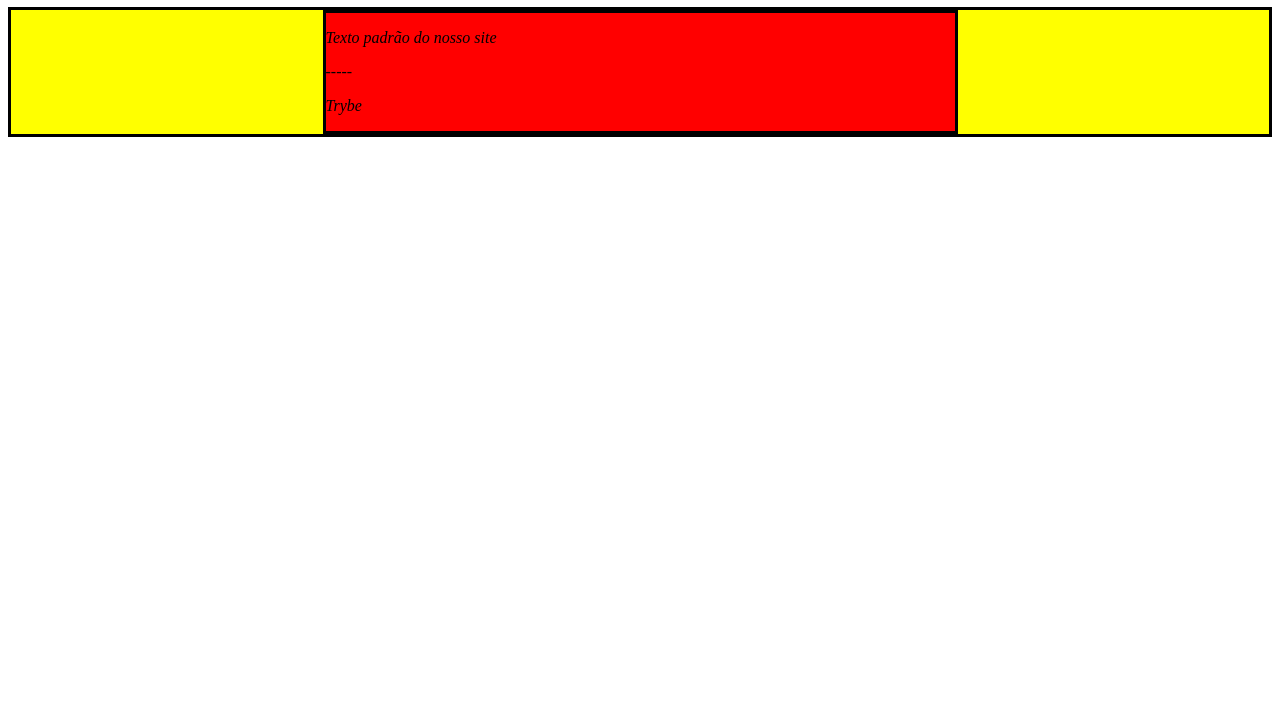
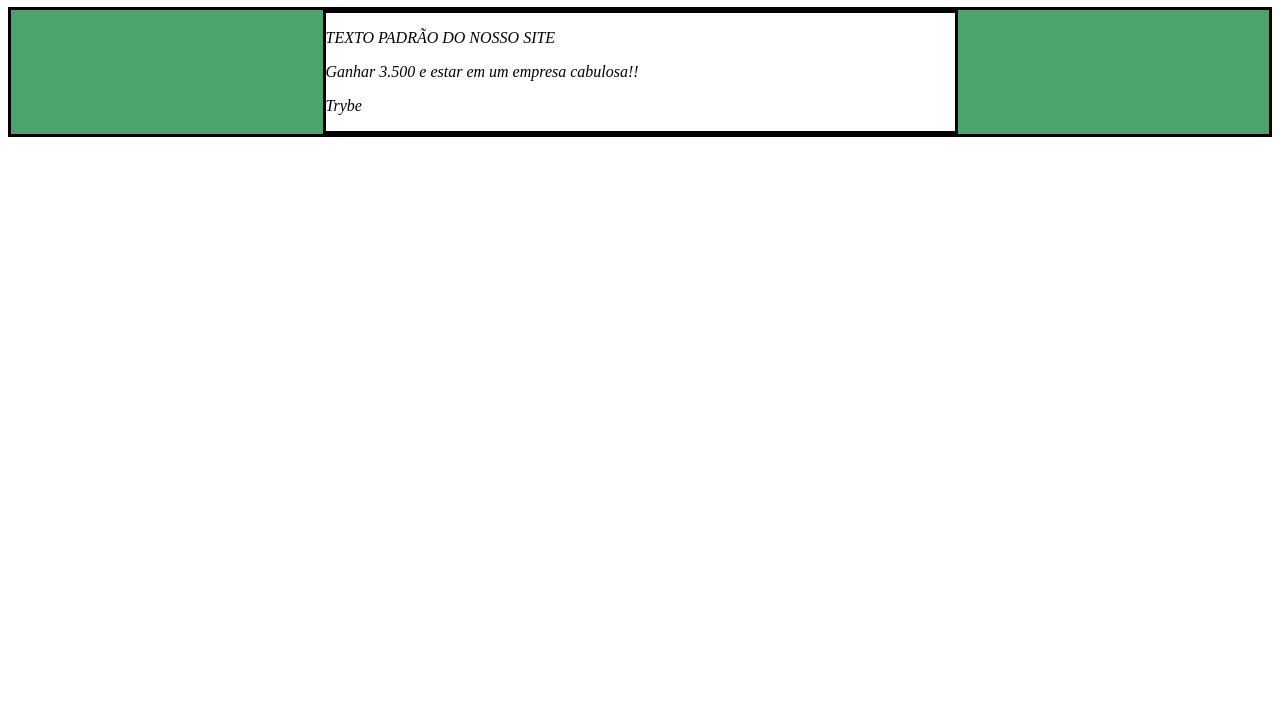
Before and after one commit to WendellCoast/trybe-exercises, a plain HTML site: page bloco_5/dia_1/index.html in a window 1280 px wide. Shown: the part 73-800 px from the top of the page. Drawn offline with Linux system fonts and the light colour scheme.

Commit message:
[Exercicio 2 - Concluido]

```diff
--- a/bloco_5/dia_1/index.html
+++ b/bloco_5/dia_1/index.html
@@ -1,5 +1,6 @@
 <!DOCTYPE html>
 <html>
+
 <head>
   <meta charset="UTF-8" />
   <meta name="viewport" content="width=device-width" />
@@ -10,6 +11,7 @@
       border-color: black;
       border-style: solid;
     }
+
     .title {
       text-align: center;
     }
@@ -29,6 +31,7 @@
     }
   </style>
 </head>
+
 <body>
   <h1 class="title">Exercício 5.1 - JavaEscripito </h1>
   <div class="main-content">
@@ -51,6 +54,49 @@
 Crie uma função que modifique todo o texto da tag <p> para maiúsculo.
 Crie uma função que exiba o conteúdo de todas as tags <p> no console.
     */
+    document.getElementsByTagName("p")[1].innerText = 'Penso em estar trabalhando numa empresa de bom porte, ganhando pelo menos R$3.500 por mês.'
+
+  </script>
+  <script>
+    //Exercício 1
+    function changeText() {
+      let paragraph = document.getElementsByTagName('p')[1];
+      paragraph.innerHTML = "Ganhar 3.500 e estar em um empresa cabulosa!!"
+    }
+    changeText();
+    //Exercício 2
+    function changeSquareToGreen() {
+      let squareYellow = document.getElementsByClassName('main-content')[0];
+      squareYellow.style.background = "rgb(76,164,109)";
+    }
+    changeSquareToGreen();
+    //Exercício 3
+    function changeSquareToWhite() {
+      let squareRed = document.getElementsByClassName('center-content')[0];
+      squareRed.style.background = "white";
+    }
+    changeSquareToWhite();
+    //Exercício 4
+    function correctTitle() {
+      let title = document.getElementsByTagName('h1')[0];
+      title.innerHTML = "Exercício 5.1 - JavaScript";
+    }
+    correctTitle();
+    //Exercício 5
+    function paragraphUpperCase() {
+      let paragraph = document.getElementsByTagName('p')[0];
+      paragraph.innerHTML = paragraph.innerHTML.toUpperCase();
+    }
+    paragraphUpperCase();
+    //Exercício 6
+    function showParagraphs() {
+      let paragraphs = document.getElementsByTagName('p');
+      for (let index = 0; index < paragraphs.length; index += 1) {
+        console.log(paragraphs[index].innerHTML);
+      }
+    }
+    showParagraphs();
   </script>
 </body>
+
 </html>
```
Also changed, not shown: bloco_7/dia_1/part1_exercise_2.js (+15 -0 lines). Lines whose indentation alone changed are shown as unchanged.
